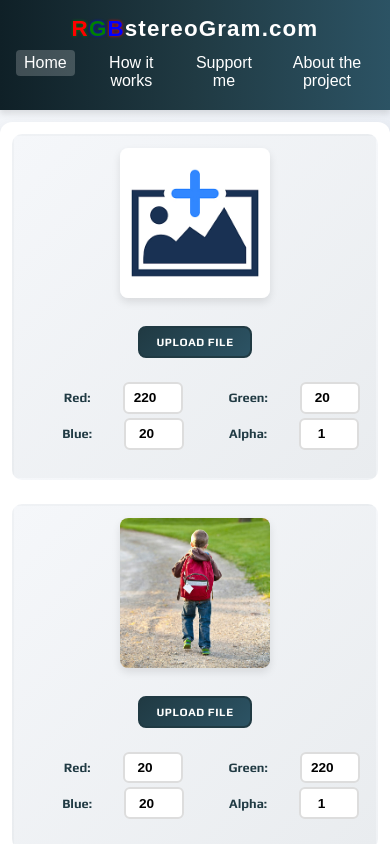
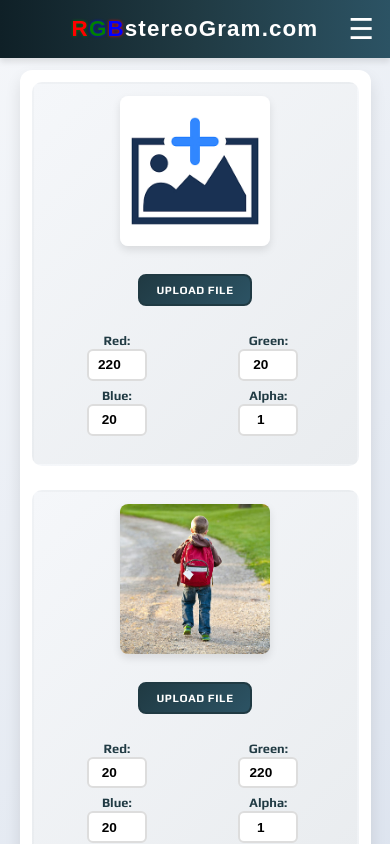
Before and after one commit to lukKotecki/RGBstereogram, a React (Vite) app: page / in a window 390 px wide. Shown: the top 844 px of the page. Built offline with nearby package versions, Linux system fonts and the light colour scheme; a web font is replaced by a local one.

Commit message:
update hamburger menu

```diff
--- a/src/components/Footer.jsx
+++ b/src/components/Footer.jsx
@@ -1,4 +1,4 @@
-import react from 'react'
+import React from 'react'
 
 export default function Footer(){
 
--- a/src/components/Header.jsx
+++ b/src/components/Header.jsx
@@ -1,6 +1,8 @@
-import react from 'react'
+import React from 'react'
 
 export default function Header({ currentPage, setPage }){
+
+    const [mobileOpen, setMobileOpen] = React.useState(false);
 
     let red = {color:'red', textShadow:'0 0 3px green'}
     let green = {color:'green', textShadow:'0 0 3px blue'}
@@ -13,17 +15,29 @@ export default function Header({ currentPage, setPage }){
       { key: 'about', label: 'About the project' }
     ];
 
+    const handleNavClick = (key) => {
+      setPage(key);
+      setMobileOpen(false);
+    };
+
     return (
         <header>
             <h1><span style={red}>R</span>
                 <span style={green}>G</span>
                 <span style={blue}>B</span>stereoGram.com
             </h1>
-            <nav>
+            <button
+              className="hamburger"
+              aria-label="Toggle menu"
+              onClick={() => setMobileOpen(!mobileOpen)}
+            >
+              &#9776;
+            </button>
+            <nav className={mobileOpen ? 'menu-container open' : 'menu-container'}>
               <ul className="header-menu">
                 {menu.map(item => (
                   <li key={item.key} className={currentPage === item.key ? 'active' : ''}>
-                    <button type="button" onClick={() => setPage(item.key)}>
+                    <button type="button" onClick={() => handleNavClick(item.key)}>
                       {item.label}
                     </button>
                   </li>
--- a/src/index.scss
+++ b/src/index.scss
@@ -54,6 +54,58 @@ header h1 span:hover {
 /* Header navigation menu */
 header nav {
   margin-top: 0.5rem;
+}
+
+/* mobile menu container */
+.menu-container {
+  position: relative;
+}
+
+.hamburger {
+  display: none;
+  background: none;
+  border: none;
+  color: white;
+  font-size: 1.8rem;
+  position: absolute;
+  top: 0.75rem;
+  right: 1rem;
+  z-index: 1001;
+  cursor: pointer;
+}
+
+/* slide-out panel used at small widths */
+@media (max-width: 768px) {
+  .menu-container {
+    position: fixed;
+    top: 0;
+    right: -250px;
+    width: 220px;
+    height: 100%;
+    background: rgba(0, 0, 0, 0.85);
+    transition: right 0.3s ease;
+    padding-top: 3rem;
+    z-index: 1000;
+  }
+
+  .menu-container.open {
+    right: 0;
+  }
+
+  .header-menu {
+    display: flex;
+    flex-direction: column;
+    align-items: flex-start;
+    padding-left: 1rem;
+  }
+
+  .header-menu li {
+    margin-bottom: 1rem;
+  }
+
+  .hamburger {
+    display: block;
+  }
 }
 
 /* page content wrapper for static pages */
@@ -334,6 +386,30 @@ input[type="file"] {
 // }
 
 /* Responsive Design */
+
+@media (max-width: 1024px) {
+  /* moderate laptop / small desktop */
+  #form-container {
+    max-width: 90vw;
+  }
+  .header-menu {
+    flex-wrap: wrap;
+    justify-content: center;
+    gap: 0.75rem;
+  }
+}
+
+@media (max-width: 768px) {
+  /* tablets and large phones */
+  .header-menu {
+    flex-direction: column;
+    gap: 0.75rem;
+  }
+  .header-menu li button {
+    font-size: 0.9rem;
+  }
+}
+
 @media (max-width: 640px) {
   #form-container {
     grid-template-columns: 1fr;
```
Also changed, not shown: 5 other files (tests, documents, lock files or other folders).
